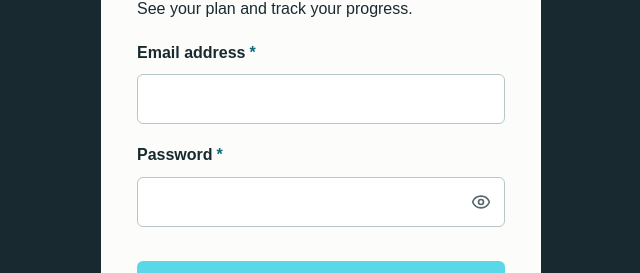
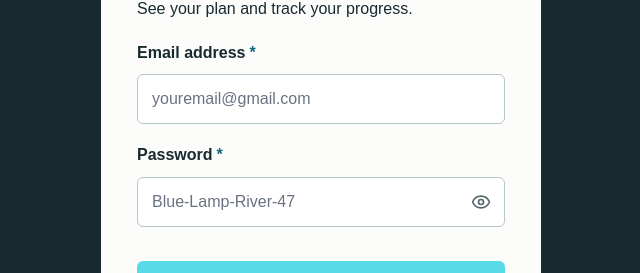
Before and after one commit to LouieCads/configains, a SvelteKit app in the folder web/: page /login in a window 1280 px wide. Shown: the part 186-459 px from the top of the page, without its empty margins (319-959 px from the left). Built offline with nearby package versions, Linux system fonts and the light colour scheme; no server answers; the database is empty; a web font is replaced by a local one.

Commit message:
feat(auth): add example placeholders to email and password fields

```diff
--- a/web/src/lib/auth/password.ts
+++ b/web/src/lib/auth/password.ts
@@ -5,7 +5,8 @@ export const minPasswordLength = 12;
 export const maxPasswordLength = 128;
 /** Example values shown as placeholders. */
 export const emailExample = 'youremail@gmail.com';
-export const passwordExample = 'Password@123';
+// Passes every hint: 12+ characters and not a common password. Unrelated words, like a passphrase.
+export const passwordExample = 'Blue-Lamp-River-47';
 
 // Whole words that make a password easy to guess, even with digits or symbols around them.
 const commonWords = [
--- a/web/src/routes/(public)/contact/+page.svelte
+++ b/web/src/routes/(public)/contact/+page.svelte
@@ -2,6 +2,7 @@
 	import { dev } from '$app/environment';
 	import { onMount, tick } from 'svelte';
 	import { SvelteURLSearchParams } from 'svelte/reactivity';
+	import { emailExample } from '$lib/auth/password';
 	import Arrow from '$lib/components/landing/Arrow.svelte';
 	import SectionLabel from '$lib/components/landing/SectionLabel.svelte';
 	import { container, textLink } from '$lib/components/landing/styles';
@@ -333,6 +334,7 @@
 									name="email"
 									type="email"
 									autocomplete="email"
+									placeholder={emailExample}
 									required
 									maxlength="254"
 									bind:value={flow.values.email}
--- a/web/src/routes/admin/(protected)/clients/+page.svelte
+++ b/web/src/routes/admin/(protected)/clients/+page.svelte
@@ -8,6 +8,7 @@
 	import Send from '@lucide/svelte/icons/send';
 	import X from '@lucide/svelte/icons/x';
 	import { enhance } from '$app/forms';
+	import { emailExample } from '$lib/auth/password';
 	import { openStatuses } from '$lib/coaching/labels';
 	import {
 		badgeNeutral,
@@ -126,7 +127,13 @@
 		>
 			<label class="grid min-w-[220px] flex-[2] gap-2 font-semibold"
 				><span>Email<span class={requiredMark} aria-hidden="true">*</span></span>
-				<input name="email" type="email" required value={form?.email ?? ''} />
+				<input
+					name="email"
+					type="email"
+					placeholder={emailExample}
+					required
+					value={form?.email ?? ''}
+				/>
 			</label>
 			<label class="grid min-w-[180px] flex-1 gap-2 font-semibold"
 				>Name
--- a/web/src/routes/admin/forgot-password/+page.svelte
+++ b/web/src/routes/admin/forgot-password/+page.svelte
@@ -1,6 +1,7 @@
 <script lang="ts">
 	import Mail from '@lucide/svelte/icons/mail';
 	import { enhance } from '$app/forms';
+	import { emailExample } from '$lib/auth/password';
 	import AuthCard from '$lib/features/cms/AuthCard.svelte';
 	import {
 		authLabel,
@@ -49,6 +50,7 @@
 					name="email"
 					type="email"
 					autocomplete="email"
+					placeholder={emailExample}
 					maxlength="254"
 					required
 				/></label
--- a/web/src/routes/admin/login/+page.svelte
+++ b/web/src/routes/admin/login/+page.svelte
@@ -1,6 +1,7 @@
 <script lang="ts">
 	import LogIn from '@lucide/svelte/icons/log-in';
 	import { enhance } from '$app/forms';
+	import { emailExample, passwordExample } from '$lib/auth/password';
 	import {
 		authCard,
 		authLabel,
@@ -55,6 +56,7 @@
 					name="email"
 					type="email"
 					autocomplete="username"
+					placeholder={emailExample}
 					required
 					value={form?.email ?? ''}
 				/></label
@@ -64,6 +66,7 @@
 					name="password"
 					type="password"
 					autocomplete="current-password"
+					placeholder={passwordExample}
 					required
 				/></label
 			>
--- a/web/src/routes/admin/reset-password/+page.svelte
+++ b/web/src/routes/admin/reset-password/+page.svelte
@@ -2,6 +2,7 @@
 	import KeyRound from '@lucide/svelte/icons/key-round';
 	import LogOut from '@lucide/svelte/icons/log-out';
 	import { enhance } from '$app/forms';
+	import { passwordExample } from '$lib/auth/password';
 	import AuthCard from '$lib/features/cms/AuthCard.svelte';
 	import {
 		authLabel,
@@ -36,6 +37,7 @@
 					name="password"
 					type="password"
 					autocomplete="new-password"
+					placeholder={passwordExample}
 					minlength="12"
 					maxlength="128"
 					required
@@ -47,6 +49,7 @@
 					name="confirmation"
 					type="password"
 					autocomplete="new-password"
+					placeholder={passwordExample}
 					minlength="12"
 					maxlength="128"
 					required
--- a/web/src/routes/login/+page.svelte
+++ b/web/src/routes/login/+page.svelte
@@ -3,6 +3,7 @@
 	import Mail from '@lucide/svelte/icons/mail';
 	import MessageCircle from '@lucide/svelte/icons/message-circle';
 	import { enhance } from '$app/forms';
+	import { emailExample, passwordExample } from '$lib/auth/password';
 	import PasswordInput from '$lib/features/forms/PasswordInput.svelte';
 	import CoachContact from '$lib/components/layout/CoachContact.svelte';
 	import {
@@ -60,11 +61,18 @@
 				name="email"
 				type="email"
 				autocomplete="username"
+				placeholder={emailExample}
 				required
 				value={form?.email ?? ''}
 			/></label
 		>
-		<PasswordInput id="password" name="password" label="Password" autocomplete="current-password" />
+		<PasswordInput
+			id="password"
+			name="password"
+			label="Password"
+			autocomplete="current-password"
+			placeholder={passwordExample}
+		/>
 		<button class="{primary} {authSubmit}" disabled={busy}
 			><LogIn size={18} aria-hidden="true" />{busy ? 'Signing in…' : 'Sign in'}</button
 		>
```
Also changed, not shown: 1 other file (tests, documents, lock files or other folders).
